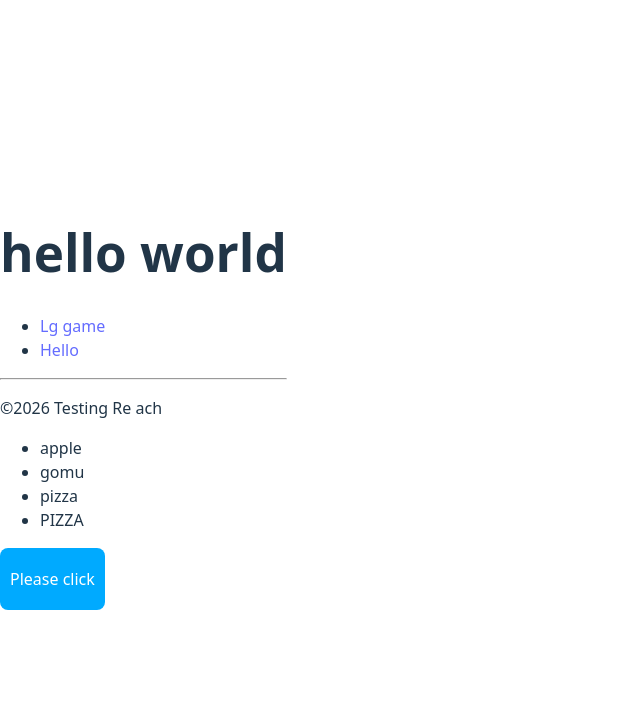
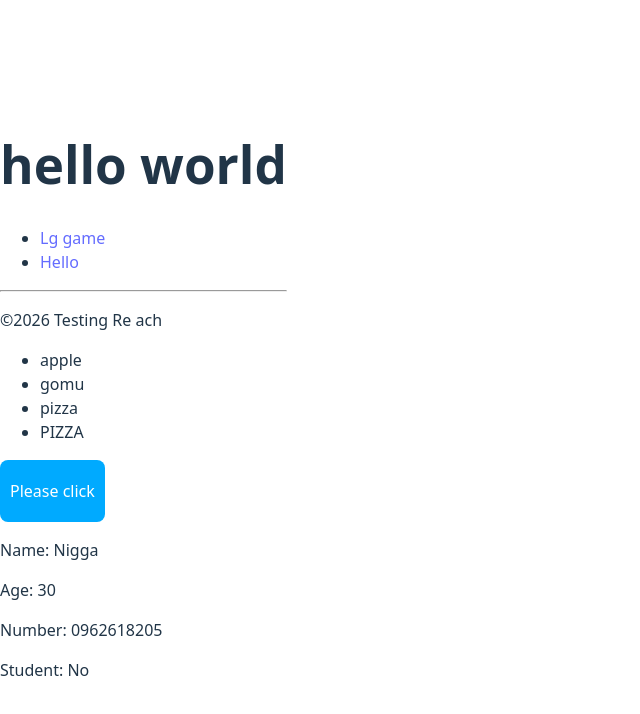
Before and after one commit to fizz168/react, a React (Vite) app in the folder react/: page / in a window 1280 px wide. Shown: the top 714 px of the page, without its empty margins (0-640 px from the left). Built offline with nearby package versions, Linux system fonts and the light colour scheme.

Commit message:
feat : props

```diff
--- a/react/src/App.jsx
+++ b/react/src/App.jsx
@@ -9,6 +9,7 @@ import Header from './Header'; // 1. Must import it
 import Footer from './Footer';
 import Food from './Food';
 import Button from './Button';
+import Student from './Student';
 
 function App() {
   return (
@@ -17,6 +18,7 @@ function App() {
    <Footer></Footer>
    <Food></Food>
    <Button></Button>
+   <Student name="Nigga" age= "30" Number="0962618205" isStudent={false}></Student>
 
    </>
   );
--- /dev/null
+++ b/react/src/Student.jsx
@@ -0,0 +1,15 @@
+function Student (props){
+    return(
+        <div>
+            <p>Name: {props.name}</p>
+            <p>Age: {props.age}</p>
+            <p>Number: {props.Number}</p>
+            <p>Student: {props.isStudent ? "Yes" : "No"}</p>
+        </div>
+    );
+
+}
+export default Student
+
+// what is prop :
+// read only property that are shared between components, parents compenent can send data to a child
```
